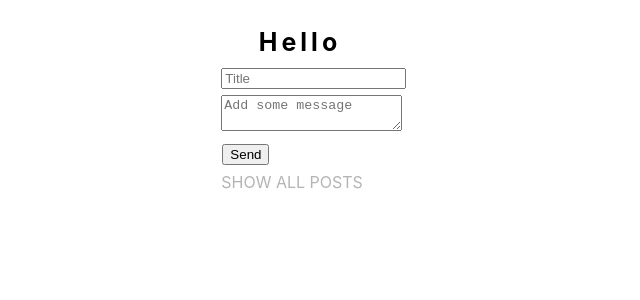
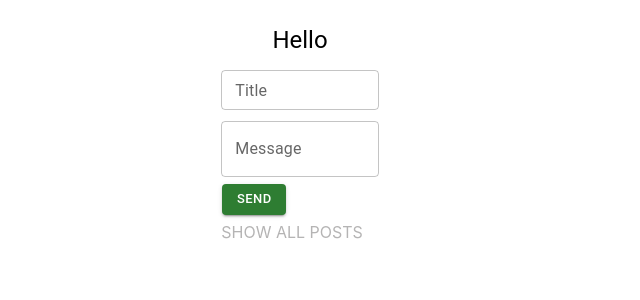
Before and after one commit to Clio18/rect-redux-practice-itincubator, a React (Create React App) app: page /input in a window 1280 px wide. Shown: the top 300 px of the page, without its empty margins (0-640 px from the left). Built offline with nearby package versions, Linux system fonts and the light colour scheme.

Commit message:
Add Material UI lib

```diff
--- a/package.json
+++ b/package.json
@@ -3,6 +3,10 @@
   "version": "0.1.0",
   "private": true,
   "dependencies": {
+    "@emotion/react": "^11.10.4",
+    "@emotion/styled": "^11.10.4",
+    "@fontsource/roboto": "^4.5.8",
+    "@mui/material": "^5.10.3",
     "@testing-library/jest-dom": "^5.16.4",
     "@testing-library/react": "^13.3.0",
     "@testing-library/user-event": "^13.5.0",
--- a/src/components/AllPosts.jsx
+++ b/src/components/AllPosts.jsx
@@ -1,5 +1,7 @@
 import { Link } from "react-router-dom";
 import classes from "./AllPosts.module.css";
+import Typography from "@mui/material/Typography";
+import Button from "@mui/material/Button";
 
 let AllPosts = (props) => {
   let array = props.props.postsForPage;
@@ -9,9 +11,9 @@ let AllPosts = (props) => {
 
   return (
     <>
-      <div>
+      <Button variant="text" style={{ marginLeft: 30 }}>
         <Link to="/input">Get Back</Link>
-      </div>
+      </Button>
       <div>
         {props.pages.map((p) => {
           return (
@@ -35,12 +37,20 @@ let AllPosts = (props) => {
                 <li key={p.id}>
                   {
                     <div>
-                      <div style={{ fontWeight: "bold" }}>{p.newTitle}</div>
-                      <div>{p.newMessage}</div>
-                      <div
-                        style={{ fontStyle: "italic", fontWeight: "lighter" }}
-                      >
-                        {p.time}
+                      <div>
+                        <Typography style={{ fontWeight: "bold" }}>
+                          {p.newTitle}
+                        </Typography>
+                      </div>
+                      <div>
+                        <Typography variant="h8">{p.newMessage}</Typography>
+                      </div>
+                      <div>
+                        <Typography
+                          style={{ fontStyle: "italic", fontWeight: "lighter" }}
+                        >
+                          {p.time}
+                        </Typography>
                       </div>
                     </div>
                   }
--- a/src/components/Post.jsx
+++ b/src/components/Post.jsx
@@ -1,5 +1,8 @@
 import classes from "./Post.module.css";
 import { Link } from "react-router-dom";
+import Button from "@mui/material/Button";
+import Typography from "@mui/material/Typography";
+import TextField from "@mui/material/TextField";
 
 function Post(props) {
   const updateMessageHandler = (event) => {
@@ -18,25 +21,37 @@ function Post(props) {
 
   return (
     <div className={classes.container}>
-      <h1 className={classes.container_header}>Hello</h1>
+      <Typography variant="h5" className={classes.container_header}>
+        Hello
+      </Typography>
       <div className={classes.container_workarea}>
         <div className={classes.workarea_input}>
-          <input
-            type="text"
-            placeholder="Title"
+          <TextField
+            id="margin-dense"
+            margin="dense"
+            label="Title"
+            size="small"
             value={props.postCont.newPost.newTitle}
             onChange={updateTitleHandler}
           />
         </div>
         <div className={classes.workarea_textarea}>
-          <textarea
-            placeholder="Add some message"
+          <TextField
+            label="Message"
+            size="normal"
             value={props.postCont.newPost.newMessage}
             onChange={updateMessageHandler}
           />
         </div>
         <div className={classes.workarea_button}>
-          <button onClick={sendMessageHandler}>Send</button>
+          <Button
+            onClick={sendMessageHandler}
+            variant="contained"
+            color="success"
+            size="small"
+          >
+            Send
+          </Button>
         </div>
         <div className={classes.workarea_link}>
           <Link to="/posts" style={{ textDecoration: "none" }}>
```
Also changed, not shown: 1 other file (tests, documents, lock files or other folders).
